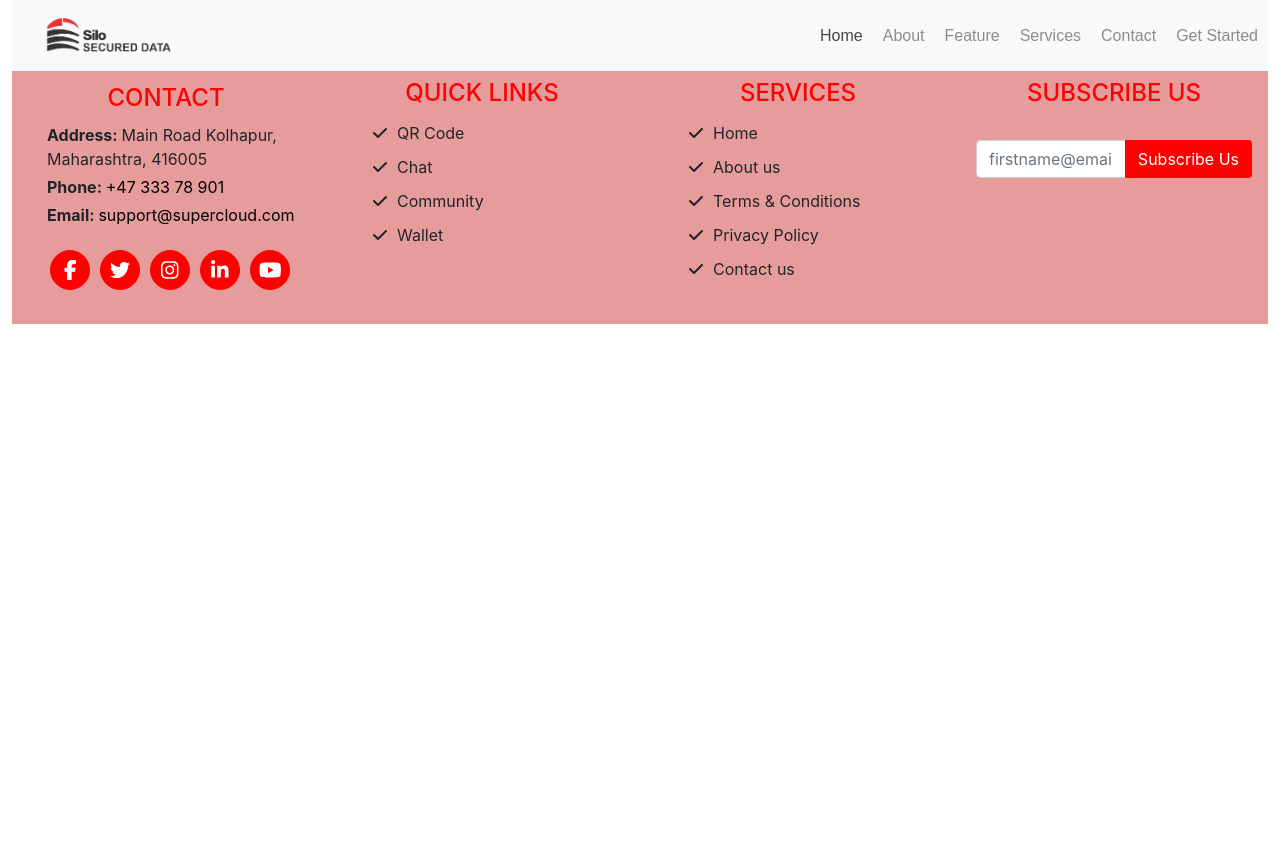
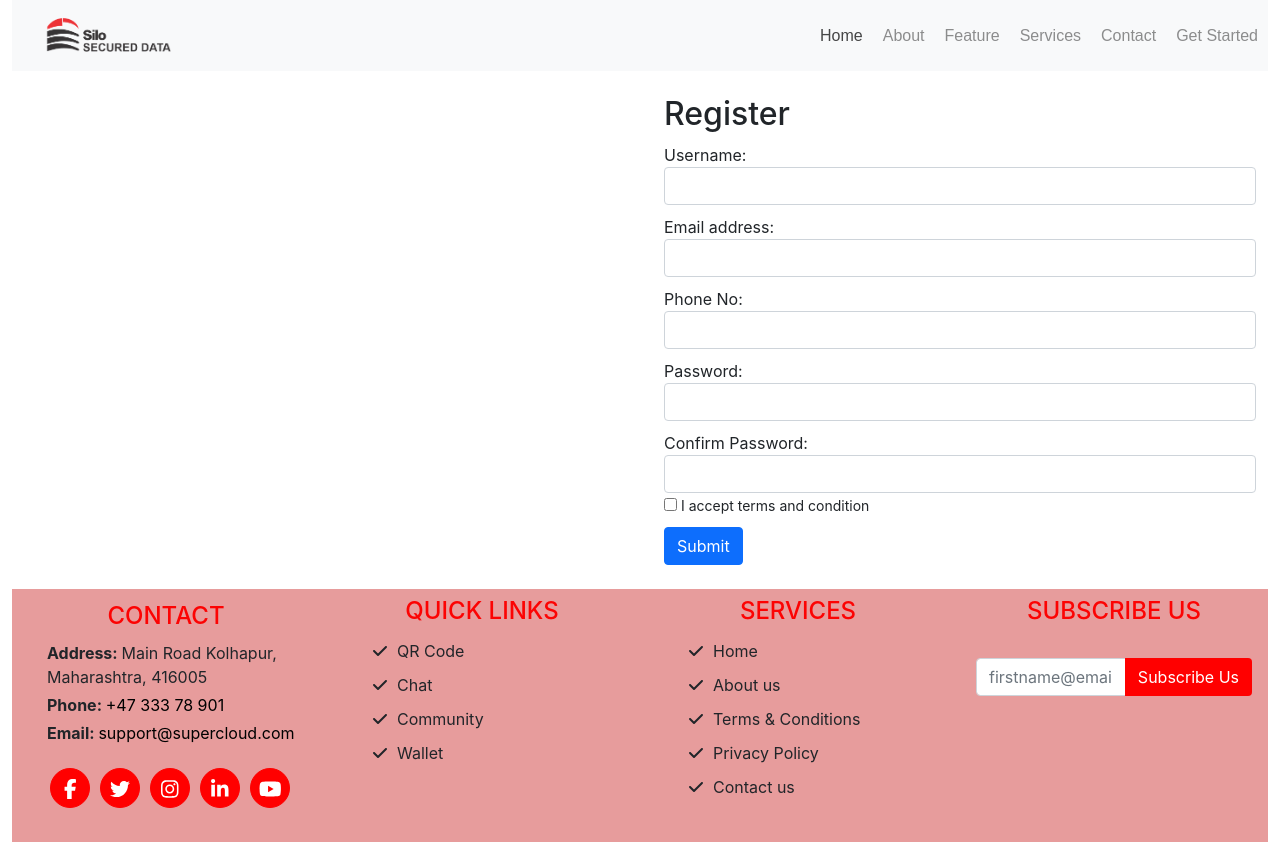
Before and after one commit to bhushank-bwd/super-cloud, a React (Create React App) app in the folder client/: page /register in a window 1280 px wide. Before the commit the page ends 800 px from the top, so only its background shows below. Built offline with nearby package versions, Linux system fonts and the light colour scheme.

Commit message:
home register login form added

```diff
--- a/client/package.json
+++ b/client/package.json
@@ -13,6 +13,7 @@
     "@testing-library/user-event": "^13.5.0",
     "react": "^18.2.0",
     "react-dom": "^18.2.0",
+    "react-router-dom": "^6.11.1",
     "react-scripts": "5.0.1",
     "web-vitals": "^2.1.4"
   },
--- a/client/public/assets/css/index.css
+++ b/client/public/assets/css/index.css
@@ -115,3 +115,7 @@ header .navbar ul a:hover {
 .footer h4{
   color: #fc0303;
 }
+
+.form-group{
+  margin-top: 10px;
+}
--- a/client/src/App.js
+++ b/client/src/App.js
@@ -1,13 +1,24 @@
+import Home from "./components/pages/Home";
+import Register from "./components/pages/Register";
+import { Login } from "./components/pages/Login";
 import { Footer } from "./components/partials/footer";
 import { Navbar } from "./components/partials/navBar";
+import {BrowserRouter as Router, Route, Routes } from "react-router-dom";
 
 function App() {
   return (
     <>
-      <div className="container-fluid">
-        <Navbar />
-        <Footer />
-      </div>
+      <Router>
+        <div className="container-fluid">
+          <Navbar />
+          <Routes>
+            <Route exact path="/" element={<Home />} />
+            <Route exact path="/login" element={<Login />} />
+            <Route exact path="/register" element={<Register />} />
+          </Routes>
+          <Footer />
+        </div>
+      </Router>
     </>
   );
 }
--- /dev/null
+++ b/client/src/components/pages/Home.js
@@ -0,0 +1,9 @@
+import React from 'react'
+
+const Home = () => {
+  return (
+    <div>Home</div>
+  )
+}
+
+export default Home
--- /dev/null
+++ b/client/src/components/pages/Login.js
@@ -0,0 +1,34 @@
+import React from 'react'
+import { Link } from 'react-router-dom'
+
+export const Login = () => {
+  return (
+    <section id="form">
+    <div className="row form-row">
+      <div className="col-md-6"></div>
+      <div className="col-md-6 form-col p-4">
+        <form action="/action_page.php">
+          <h2>Login</h2>
+          <div className="form-group">
+            <label for="email">Email address:</label>
+            <input type="email" className="form-control" id="email" />
+          </div>
+          <div className="form-group">
+            <label for="pwd">Password:</label>
+            <input type="password" className="form-control" id="passworrd" />
+          </div>
+
+
+          <div className="form-group">
+            <label for="pwd"></label>
+            <button type="submit" className="btn btn-primary">
+              Submit
+            </button>
+          </div>
+          <small>Don't have account, <Link to={'/register'}>register here</Link></small>
+        </form>
+      </div>
+    </div>
+  </section>
+  )
+}
--- /dev/null
+++ b/client/src/components/pages/Register.js
@@ -0,0 +1,56 @@
+import React from "react";
+
+const Register = () => {
+  return (
+    <section id="form">
+      <div className="row form-row">
+        <div className="col-md-6"></div>
+        <div className="col-md-6 form-col p-4">
+          <form action="/action_page.php">
+            <h2>Register</h2>
+            <div className="form-group">
+              <label for="username">Username:</label>
+              <input type="email" className="form-control" id="username" />
+            </div>
+            <div className="form-group">
+              <label for="email">Email address:</label>
+              <input type="email" className="form-control" id="email" />
+            </div>
+            <div className="form-group">
+              <label for="pwd">Phone No:</label>
+              <input type="number" className="form-control" id="mob" />
+            </div>
+            <div className="form-group">
+              <label for="pwd">Password:</label>
+              <input type="password" className="form-control" id="passworrd" />
+            </div>
+
+            <div className="form-group">
+              <label for="pwd">Confirm Password:</label>
+              <input
+                type="password"
+                className="form-control"
+                id="confirm_passworrd"
+              />
+            </div>
+            <div className="checkbox">
+              <label>
+                <small>
+                  <input type="checkbox" /> I accept terms and condition
+                </small>
+              </label>
+            </div>
+            <div className="form-group">
+              <label for="pwd"></label>
+              <button type="submit" className="btn btn-primary">
+                Submit
+              </button>
+            </div>
+          </form>
+        </div>
+      </div>
+    </section>
+  );
+};
+
+export default Register;
--- a/client/src/components/partials/footer.js
+++ b/client/src/components/partials/footer.js
@@ -95,16 +95,16 @@ export const Footer = () => {
         </div>
         <div className="col-md-3 subscribe">
           <h4>Subscribe us</h4>
-          <div class="input-group mb-3 p-2 mt-4">
+          <div className="input-group mb-3 p-2 mt-4">
             <input
               type="text"
-              class="form-control"
+              className="form-control"
               placeholder="firstname@email.com"
               aria-label="firstname@email.com"
               aria-describedby="button-addon2"
             />
             <button
-              class="btn btn-primary"
+              className="btn btn-primary"
               type="button"
               id="button-addon2"
             >
--- a/client/src/components/partials/navBar.js
+++ b/client/src/components/partials/navBar.js
@@ -1,5 +1,5 @@
 import React from "react";
-
+import { Link } from "react-router-dom";
 export const Navbar = () => {
   return (
     <header className="">
@@ -21,14 +21,14 @@ export const Navbar = () => {
         <div className="collapse navbar-collapse" id="navbarSupportedContent">
           <ul className="navbar-nav ms-auto mb-2 mb-lg-0">
             <li className="nav-item">
-              <a className="nav-link active" aria-current="page" href="#">
+              <Link className="nav-link active" aria-current="page" to="/">
                 Home
-              </a>
+              </Link>
             </li>
             <li className="nav-item">
-              <a className="nav-link" href="#">
+              <Link className="nav-link" to="#">
                 About
-              </a>
+              </Link>
             </li>
             <li className="nav-item">
               <a className="nav-link" href="#">
@@ -58,14 +58,14 @@ export const Navbar = () => {
               </a>
               <ul className="dropdown-menu dropdown-menu-end" aria-labelledby="navbarDropdown">
                 <li>
-                  <a className="dropdown-item" href="#">
-                    Action
-                  </a>
+                  <Link className="dropdown-item" to="/login">
+                    Login
+                  </Link>
                 </li>
                 <li>
-                  <a className="dropdown-item" href="#">
-                    Another action
-                  </a>
+                  <Link className="dropdown-item" to="/register">
+                    Register
+                  </Link>
                 </li>
               </ul>
             </li>
```
Also changed, not shown: client/src/index.js (+5 -5 lines), 1 other file (tests, documents, lock files or other folders).
